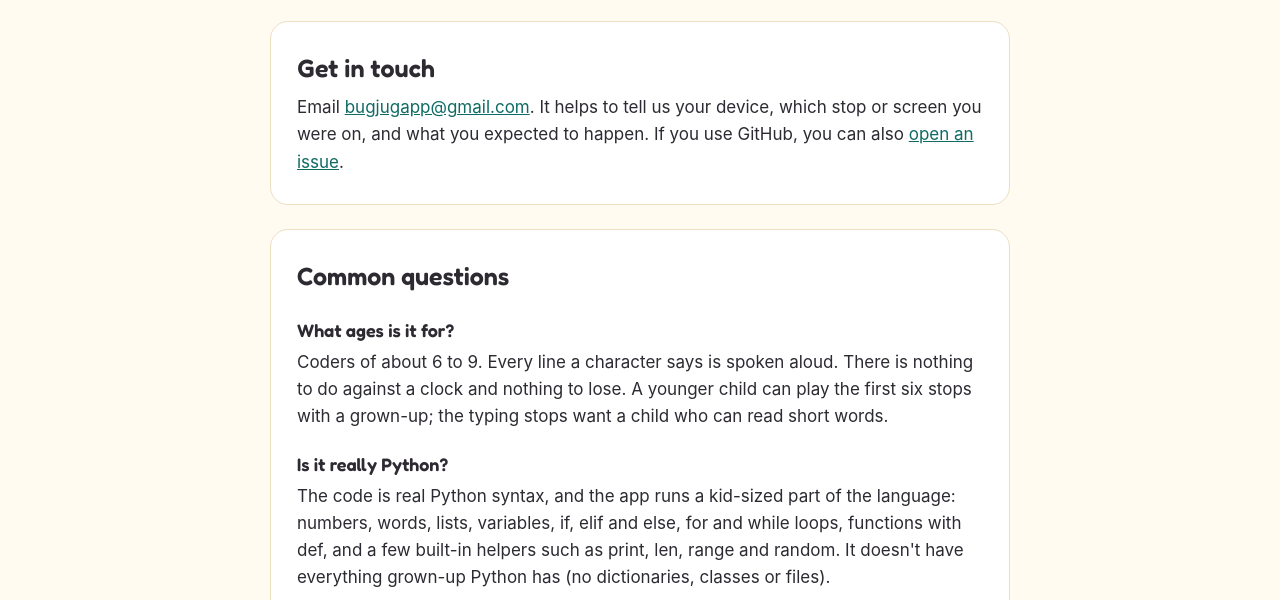
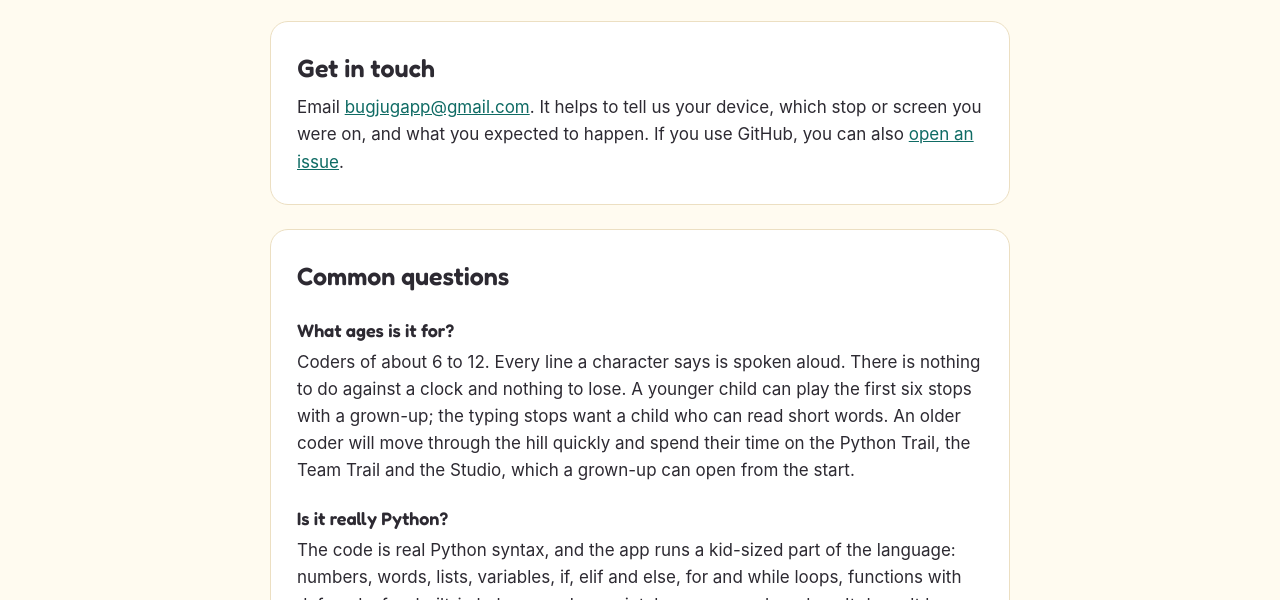
Before and after one commit to CapitolHillCoding/capitolhillcoding.github.io, a plain HTML site: page support.html in a window 1280 px wide. Shown: the part 200-800 px from the top of the page. Drawn offline with Linux system fonts and the light colour scheme.

Commit message:
For coders about 6 to 12
Co-Authored-By: Claude Fable 5.2 <noreply@anthropic.com>

```diff
--- a/support.html
+++ b/support.html
@@ -36,9 +36,11 @@
     <h2>Common questions</h2>
 
     <h3>What ages is it for?</h3>
-    <p>Coders of about 6 to 9. Every line a character says is spoken aloud. There is nothing to
+    <p>Coders of about 6 to 12. Every line a character says is spoken aloud. There is nothing to
       do against a clock and nothing to lose. A younger child can play the first six stops with
-      a grown-up; the typing stops want a child who can read short words.</p>
+      a grown-up; the typing stops want a child who can read short words. An older coder will
+      move through the hill quickly and spend their time on the Python Trail, the Team Trail and
+      the Studio, which a grown-up can open from the start.</p>
 
     <h3>Is it really Python?</h3>
     <p>The code is real Python syntax, and the app runs a kid-sized part of the language:
```
Also changed, not shown: index.html (+2 -2 lines).
